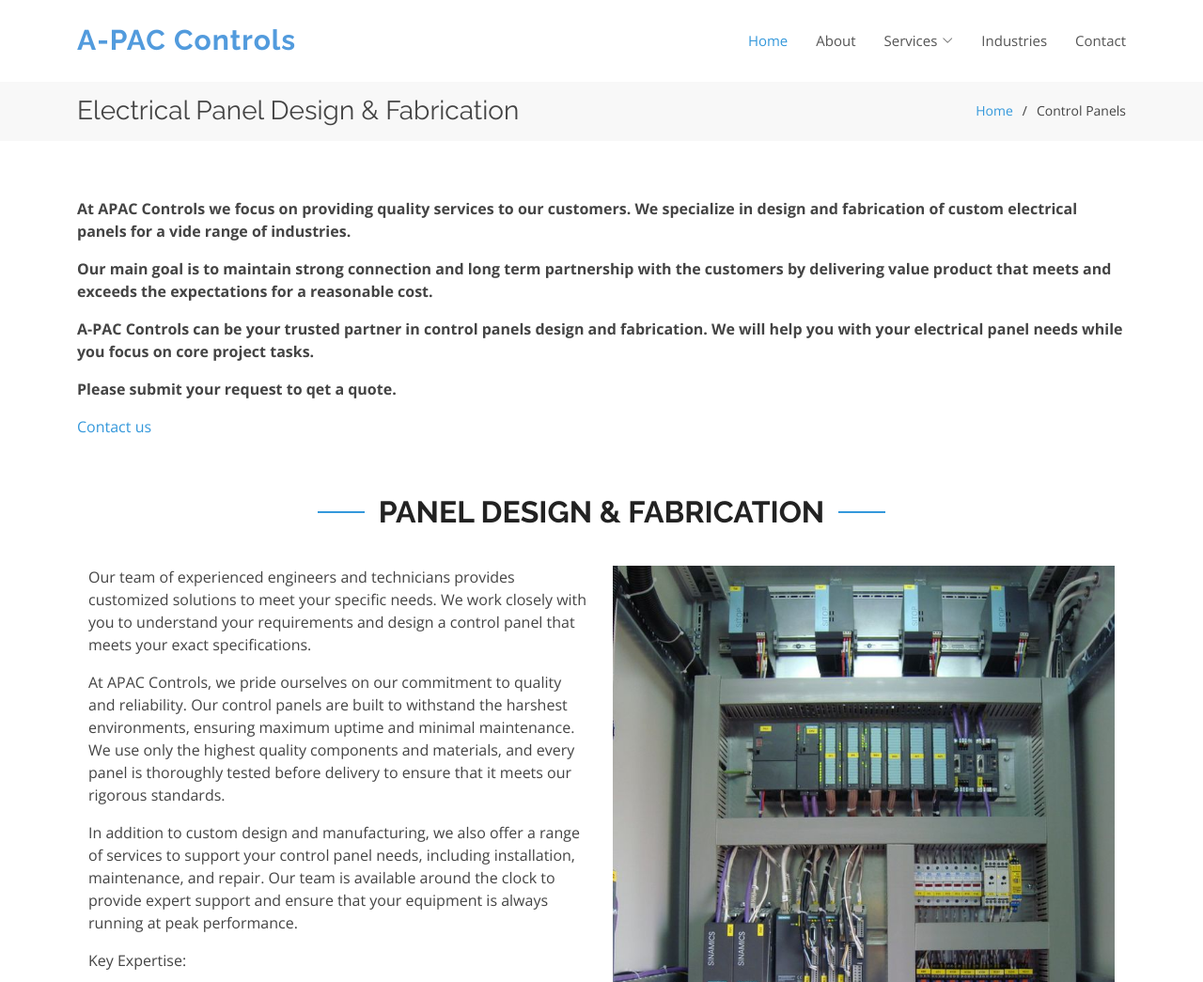
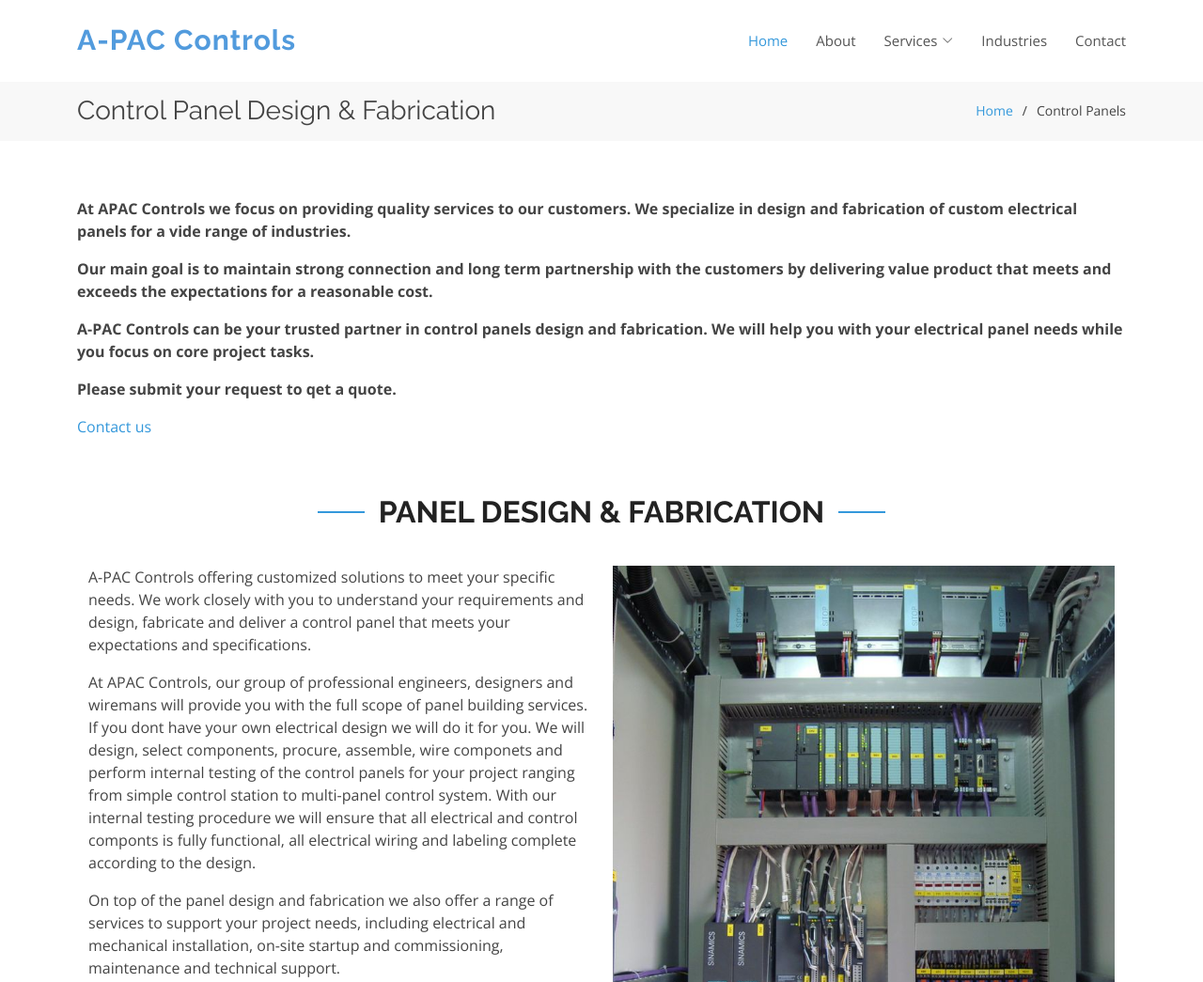
Before and after one commit to apacsys/apacsys.github.io, a plain HTML site: page panel-shop.html in a window 1280 px wide. Shown: the top 1045 px of the page at 94% size. Drawn offline with nearby package versions, Linux system fonts and the light colour scheme.

Commit message:
Update panel-shop.html

```diff
--- a/panel-shop.html
+++ b/panel-shop.html
@@ -94,7 +94,7 @@
       <div class="container">
 
         <div class="d-flex justify-content-between align-items-center">
-          <h2>Electrical Panel Design & Fabrication</h2>
+          <h2>Control Panel Design & Fabrication</h2>
           <ol>
             <li><a href="index.html">Home</a></li>
             <li>Control Panels</li>
@@ -121,13 +121,13 @@
 			</div>
 			<div class="row content">
 				<div class="col-lg-6" data-aos="fade-up" data-aos-delay="150">
-					<p>Our team of experienced engineers and technicians provides customized solutions to meet your specific needs.
-					We work closely with you to understand your requirements and design a control panel that meets your exact specifications.</p>
-					<p>At APAC Controls, we pride ourselves on our commitment to quality and reliability.
-					Our control panels are built to withstand the harshest environments, ensuring maximum uptime and minimal maintenance.
-					We use only the highest quality components and materials, and every panel is thoroughly tested before delivery to ensure that it meets our rigorous standards.</p>
-					<p>In addition to custom design and manufacturing, we also offer a range of services to support your control panel needs, including installation, maintenance, and repair.
-					Our team is available around the clock to provide expert support and ensure that your equipment is always running at peak performance.</p>
+					<p>A-PAC Controls offering customized solutions to meet your specific needs.
+					We work closely with you to understand your requirements and design, fabricate and deliver a control panel that meets your expectations and specifications.</p>
+					<p>At APAC Controls, our group of professional engineers, designers and wiremans will provide you with the full scope of panel building services. If you dont have your own electrical design we will do it for you.
+					We will design, select components, procure, assemble, wire componets and perform internal testing of the control panels for your project ranging from simple control station to multi-panel control system.
+					With our internal testing procedure we will ensure that all electrical and control componts is fully functional, all electrical wiring and labeling complete according to the design.</p>
+					<p>On top of the panel design and fabrication we also offer a range of services to support your project needs, including electrical and mechanical installation,
+					on-site startup and commissioning,  maintenance and technical support.</p>
 					<p>Key Expertise:</p>
 					<ul>
 					<li><i class="ri-check-double-line"></i> Customized Solutions</li>
```
